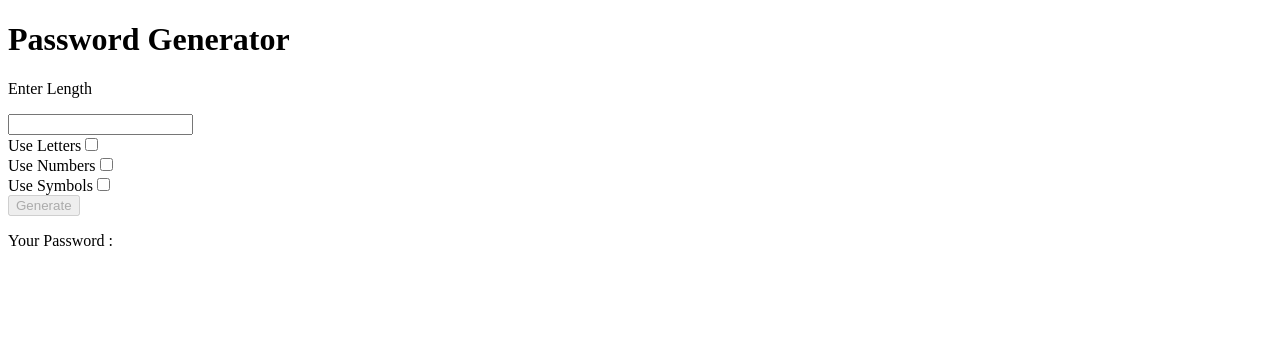
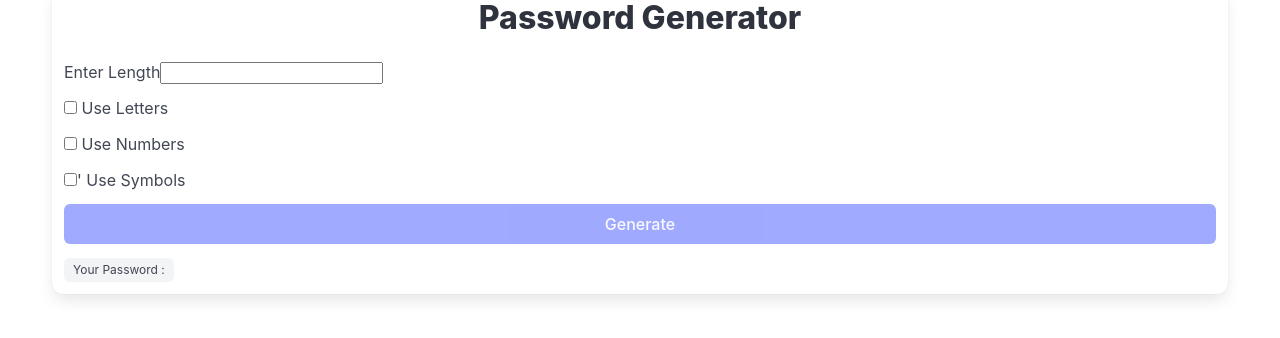
Before and after one commit to Rangarkz/passwordGenerator, an Angular app: page / in a window 1280 px wide. Shown: the top 338 px of the page. Built offline with nearby package versions, Linux system fonts and the light colour scheme.

Commit message:
added bulma dep and styles to form

```diff
--- a/package.json
+++ b/package.json
@@ -18,6 +18,7 @@
     "@angular/platform-browser": "~13.3.0",
     "@angular/platform-browser-dynamic": "~13.3.0",
     "@angular/router": "~13.3.0",
+    "bulma": "^1.0.3",
     "rxjs": "~7.5.0",
     "tslib": "^2.3.0",
     "zone.js": "~0.11.4"
--- a/src/app/app.component.html
+++ b/src/app/app.component.html
@@ -1,24 +1,41 @@
-<h1>Password Generator</h1>
-<div>
-  <p>Enter Length</p>
+
+<div class="container">
+  <div class="columns is-centered">
+    <div class="box column is-one-centered">
+      <h1 class="title has-text-centered">Password Generator</h1>
+<div class="field">
+  <label>Enter Length</label>
   <input (input)="passLength($any($event.target).value)" >
 
 </div>
-<div>
-  <label>Use Letters</label>
-  <input (change)="changeUseLetters()" type="checkbox">
+<div class="field">
+  <div class="control">
+    <label class="checkbox"><input class="checkbox" (change)="changeUseLetters()" type="checkbox">
+      Use Letters</label>
+  </div>
+
 </div>
-<div>
-  <label>Use Numbers</label>
-  <input (change)="changeUseNumbers()" type="checkbox">
+<div class="field">
+  <div class="control">
+    <label class="checkbox"><input class="checkbox" (change)="changeUseNumbers()" type="checkbox">
+      Use Numbers</label>
+  </div>
 </div>
-<div>
-  <label>Use Symbols</label>
-  <input (change)="changeUseSymbols()" type="checkbox">
+<div class="field">
+  <div class="control">
+    <label class="checkbox"><input class="checkbox" (change)="changeUseSymbols()" type="checkbox">'
+      Use Symbols</label>
+
+  </div>
 </div>
-<div>
-  <button [disabled]="!passwordLength && !(useLetters || useNumbers || useSymbols)" (click)="generate()">Generate</button>
+<div class="field">
+  <button class="button is-link is-fullwidth" [disabled]="!(passwordLength && (useLetters || useNumbers || useSymbols))" (click)="generate()">Generate</button>
 </div>
-<div>
-  <p>Your Password : {{generatedPassword}}</p>
+<div class="field">
+
+  <label class="tag">Your Password : {{generatedPassword}}</label>
 </div>
+
+    </div>
+  </div>
+</div>
--- a/src/styles.css
+++ b/src/styles.css
@@ -1 +1 @@
-/* You can add global styles to this file, and also import other style files */
+@import 'bulma/css/bulma.css';
```
Also changed, not shown: 1 other file (tests, documents, lock files or other folders).
